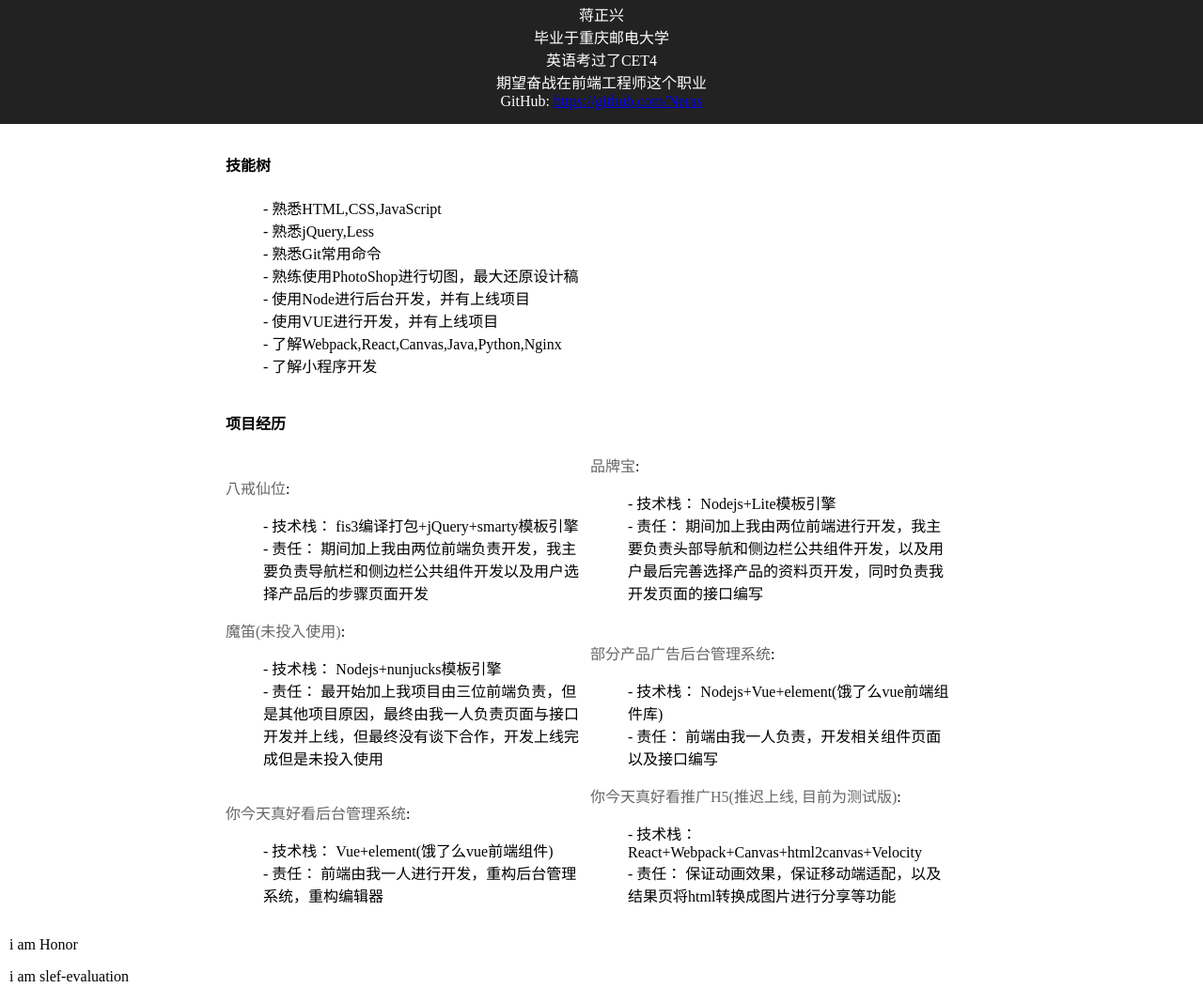
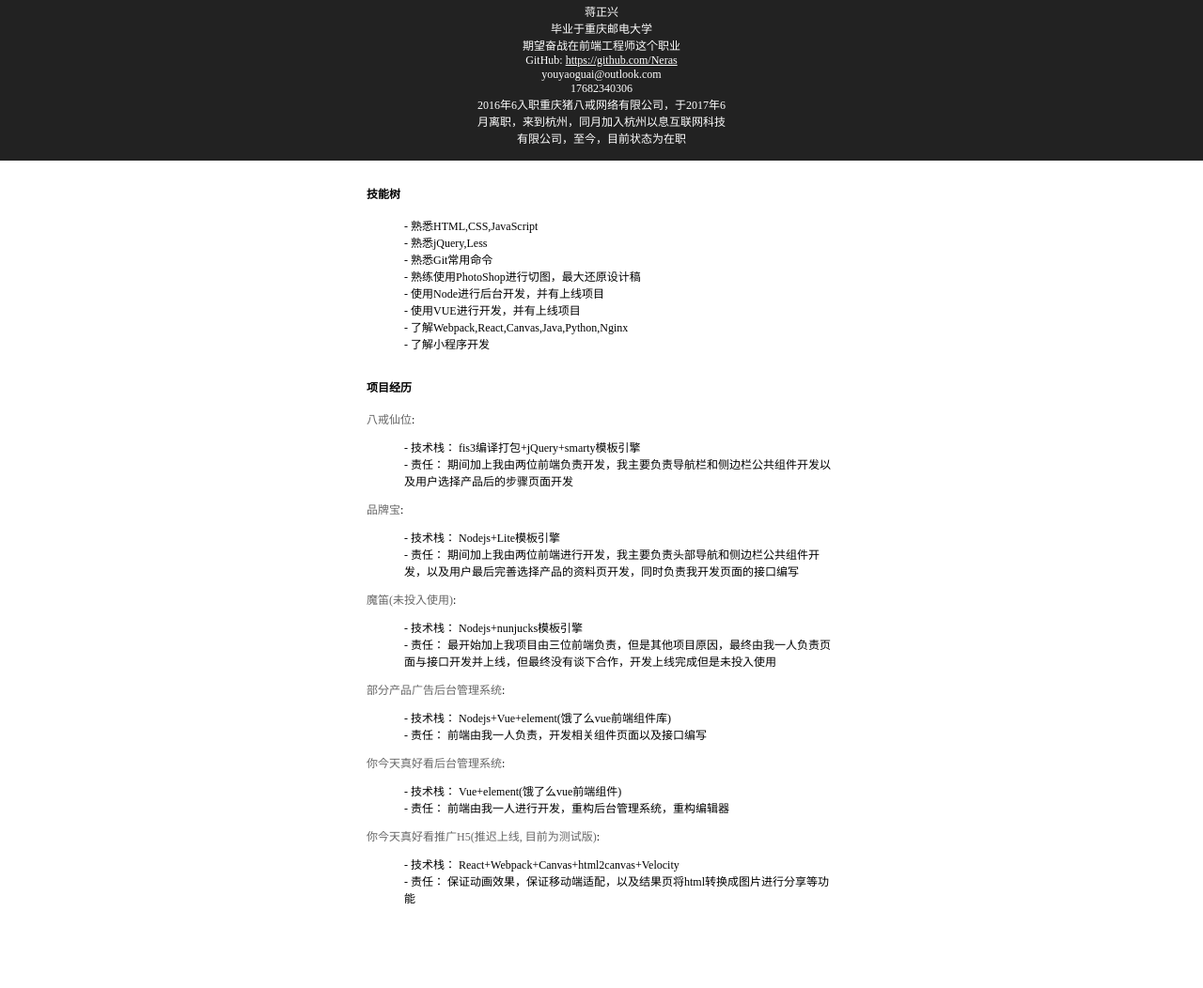
Before and after one commit to Jiangultimo/react-resume, a React app: page / in a window 1280 px wide. Shown: the part 162-1214 px from the top of the page at 94% size. After the commit the page ends 1149 px from the top, so only its background shows below. Built offline with nearby package versions, Linux system fonts and the light colour scheme.

Commit message:
complete resume

```diff
--- a/src/Mock/intro.js
+++ b/src/Mock/intro.js
@@ -2,18 +2,11 @@
    intro:[
        {
            key:'name',
-           label: '' ,
            val: '蒋正兴'
        },
        {
            key:'sckool',
-           label: '',
            val:'毕业于重庆邮电大学'
-       },
-       {
-           key:'CET',
-           label: '',
-           val: '英语考过了CET4'
        },
        {
            key:'expectJob',
@@ -22,6 +15,18 @@
        {
            key:'github',
            val:'https://github.com/Neras'
+       },
+       {
+           key:'email',
+           val:'youyaoguai@outlook.com'
+       },
+       {
+           key: 'phone',
+           val:'17682340306'
+       },
+       {
+           key: 'experience',
+           val: '2016年6入职重庆猪八戒网络有限公司，于2017年6月离职，来到杭州，同月加入杭州以息互联网科技有限公司，至今，目前状态为在职'
        }
    ]
 }
--- a/src/components/Honor/index.js
+++ /dev/null
@@ -1,16 +0,0 @@
-import React from 'react';
-import './index.css';
-
-class Honor extends React.Component{
-    constructor(props) {
-        super(props);
-    }
-
-    render() {
-        return (
-            <p>i am Honor</p>
-        )
-    }
-}
-
-export default Honor;
--- a/src/components/Projects/index.css
+++ b/src/components/Projects/index.css
@@ -6,9 +6,8 @@
     text-decoration: underline;
 }
 .resume-div__projects__wrapper{
-    width: 800px;
+    width: 500px;
 }
 .resume-div__project{
-    width: 388px;
-    display: inline-block;
+    width: 100%;
 }
--- a/src/components/Projects/index.js
+++ b/src/components/Projects/index.js
@@ -1,8 +1,8 @@
 import React from 'react';
 import './index.css';
 
-import IntroHeader from '../common/IntroHeader/';
-import projects from '../../Mock/projects.js';
+import IntroHeader from '@/components/common/IntroHeader/';
+import projects from '@/Mock/projects.js';
 
 import Detail from './detail.js';
 
@@ -12,9 +12,6 @@
         this.state = {
             info: projects
         }
-    }
-    componentDidMount() {
-        console.log(projects);
     }
     render() {
         return (
--- a/src/components/SelfEvaluation/index.js
+++ /dev/null
@@ -1,16 +0,0 @@
-import React from 'react';
-import './index.css';
-
-class SelfEvaluation extends React.Component {
-    constructor(props) {
-        super(props);
-    }
-
-    render(){
-        return(
-            <p>i am slef-evaluation</p>
-        );
-    }
-}
-
-export default SelfEvaluation;
--- a/src/components/Skills/index.js
+++ b/src/components/Skills/index.js
@@ -1,8 +1,8 @@
 import React from 'react';
 import './index.css';
 
-import IntroHeader from '../common/IntroHeader/';
-import SkillsInfo from '../../Mock/skills.js';
+import IntroHeader from '@/components/common/IntroHeader/';
+import SkillsInfo from '@/Mock/skills.js';
 
 class Skills extends React.Component{
     constructor(props){
@@ -10,7 +10,6 @@
     }
 
     render() {
-        console.log(SkillsInfo.items);
         return (
             <div className="resume-div__content__wrapper">
             <div className="resume-div__skill__wrapper">
--- a/src/components/common/Header/index.css
+++ b/src/components/common/Header/index.css
@@ -26,3 +26,6 @@
 .resume-dd__item{
     margin:0;
 }
+.resume-a__github{
+    color: #fff;
+}
--- a/src/components/common/Header/index.js
+++ b/src/components/common/Header/index.js
@@ -1,8 +1,10 @@
 import React from 'react';
 
 import './index.css';
-import profile from '../../../static/profile.jpg';
-import info from '../../../Mock/intro.js';
+import profile from '@/static/profile.jpg';
+import info from '@/Mock/intro.js';
+
+import IntroHeader from '@/components/common/IntroHeader/';
 
 
 class Header extends React.Component{
@@ -19,7 +21,7 @@
                         {
                             info.intro.map( (val, index) => (
                                 val.key == 'github' ?
-                                 <dd key={val.key} className="resume-dd__item">GitHub: <a href={val.val}>{val.val}</a></dd> :
+                                 <dd key={val.key} className="resume-dd__item">GitHub: <a href={val.val} className="resume-a__github">{val.val}</a></dd> :
                                 <dd key={val.key} className="resume-dd__item">{val.val}</dd>
 
                             ))
--- a/src/components/common/Layout/index.css
+++ b/src/components/common/Layout/index.css
@@ -4,6 +4,7 @@
 body{
     padding:0;
     margin:0;
+    font-size: 12px;
 }
 
 .resume-div__wrapper{
@@ -12,7 +13,7 @@
 }
 
 .resume-div__content__wrapper{
-    width: 800px;
+    width: 500px;
     display: block;
     margin-left: auto;
     margin-right: auto;
--- a/src/index.js
+++ b/src/index.js
@@ -5,8 +5,6 @@
 import Header from './components/common/Header/';
 import Skills from './components/Skills/';
 import Projects from './components/Projects/';
-import Honor from './components/Honor/';
-import SelfEvaluation from './components/SelfEvaluation/';
 
 import './static/style.css';
 
@@ -22,9 +20,6 @@
                 <div className="resume-div__content">
                     <Skills/>
                     <Projects/>
-                    <Honor/>
-
-                    <SelfEvaluation/>
                 </div>
             </Layout>
         );
--- a/webpack.config.js
+++ b/webpack.config.js
@@ -5,12 +5,7 @@
 const path = require('path');
 const webpack = require('webpack');
 
-const extractCSS = new ExtractTextPlugin('[name]-css.css');
-
-// const resolve =  dir => path.join(__dirname, '.', dir); //配置全局路径别名
-function resolve(dir) {
-    return path.join(__dirname, '.', dir);
-}
+const resolve =  dir => path.join(__dirname, '.', dir); //配置全局路径别名
 
 module.exports = {
     entry: [path.resolve(__dirname, 'src/index.js')],
@@ -30,7 +25,7 @@
         new webpack.optimize.CommonsChunkPlugin({
             name:'common'//指定公共bundle的名称
         }),
-        extractCSS
+        new ExtractTextPlugin('[name]-css.css')
     ],
     module: {
         rules: [
@@ -46,7 +41,10 @@
             },
             {
                 test: /\.css$/,
-                use: extractCSS.extract(['css-loader','style-loader'])
+                use: ExtractTextPlugin.extract({
+                    fallback: 'style-loader',
+                    use: 'css-loader'
+                })
             },
             {
                 test: /\.(jpg|png|gif|svg)$/,
```
Also changed, not shown: src/components/Honor/index.css (deleted), src/components/SelfEvaluation/index.css (deleted).
